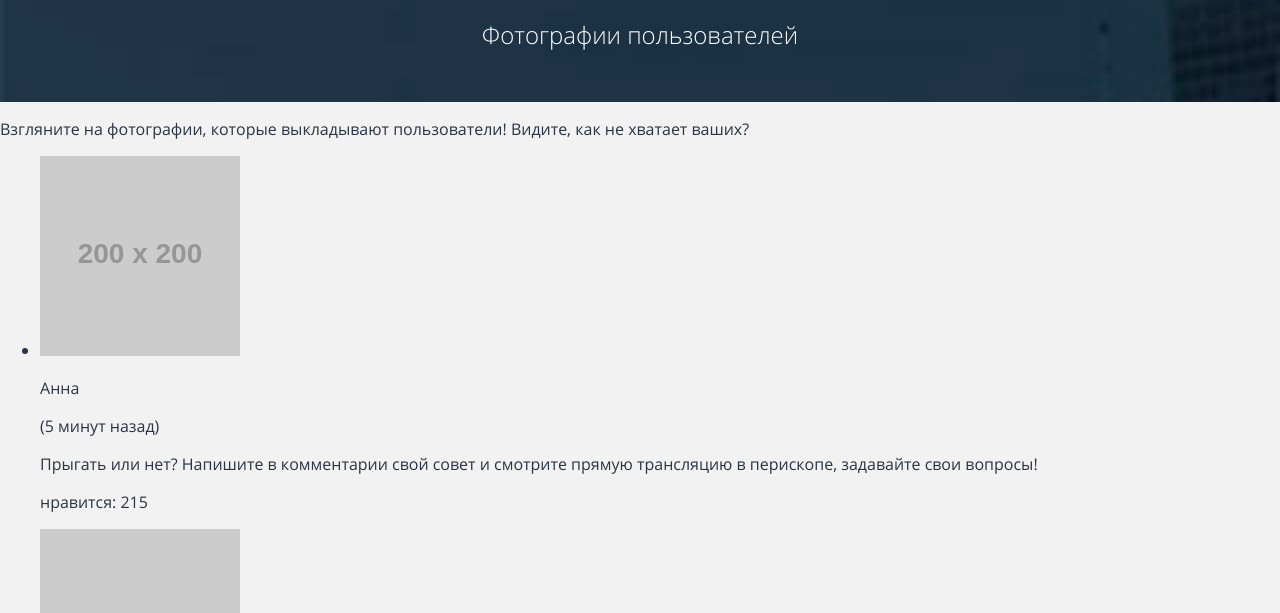
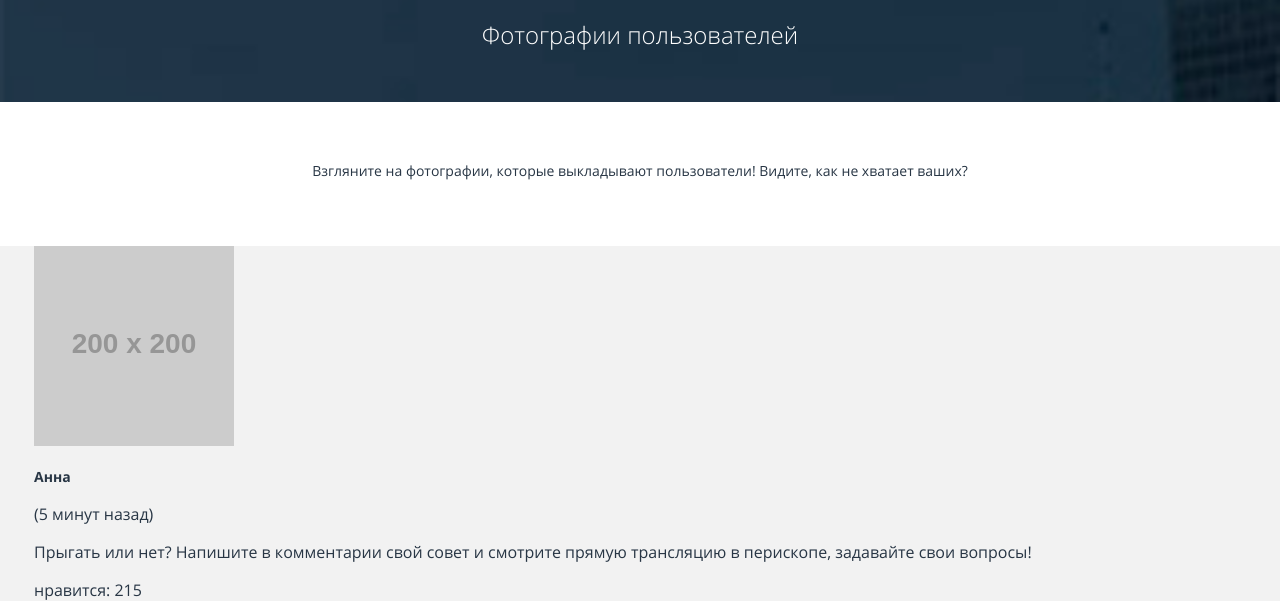
Before and after one commit to chylman/1517165-pink-21, a website: page source/photos.html in a window 1280 px wide. Shown: the part 328-941 px from the top of the page. Drawn offline with nearby package versions, Linux system fonts and the light colour scheme; files that its build step writes are made by us from their sources; placeholder pictures from the web are drawn by us.

Commit message:
Подправил ошибки

```diff
--- a/source/less/blocks/advantages.less
+++ b/source/less/blocks/advantages.less
@@ -29,8 +29,8 @@
   font-weight: bold;
   font-size: 18px;
   line-height: 24px;
+  text-align: center;
   color: @basic-black;
-  text-align: center;
 }
 
 .advantages__discription {
@@ -38,6 +38,6 @@
   font-weight: normal;
   font-size: 14px;
   line-height: 24px;
+  text-align: center;
   color: @basic-grayfont;
-  text-align: center;
 }
--- a/source/less/blocks/contacts.less
+++ b/source/less/blocks/contacts.less
@@ -19,8 +19,8 @@
   font-weight: bold;
   font-size: 18px;
   line-height: 25px;
+  text-align: center;
   color: @basic-grayfont;
-  text-align: center;
 }
 
 .contacts__discription a {
@@ -30,11 +30,11 @@
 
 .contacts__discription {
   margin: 0;
+  margin-bottom: 31px;
   font-style: normal;
   font-weight: 300;
   font-size: 24px;
   line-height: 33px;
   color: @basic-pink;
   text-align: center;
-  margin-bottom: 31px;
 }
--- a/source/less/blocks/contest.less
+++ b/source/less/blocks/contest.less
@@ -28,8 +28,8 @@
     font-weight: normal;
     font-size: 14px;
     line-height: 30px;
+    text-transform: uppercase;
     color: @basic-pink;
-    text-transform: uppercase;
   }
 
   &--advantages legend {
@@ -38,10 +38,10 @@
     text-align: center;
     font-style: normal;
     font-weight: normal;
+    text-transform: uppercase;
     font-size: 14px;
     line-height: 18px;
     color: @basic-pink;
-    text-transform: uppercase;
   }
 
   &--advantages label {
@@ -62,8 +62,8 @@
     font-weight: normal;
     font-size: 14px;
     line-height: 30px;
+    text-transform: uppercase;
     color: @basic-pink;
-    text-transform: uppercase;
   }
 
   &--change-application {
@@ -73,13 +73,13 @@
   &--change-application legend {
     padding-top: 42px;
     padding-bottom: 44px;
-    text-align: center;
     font-style: normal;
     font-weight: normal;
     font-size: 14px;
     line-height: 18px;
+    text-align: center;
+    text-transform: uppercase;
     color: @basic-pink;
-    text-transform: uppercase;
   }
 
   &--change-application label {
@@ -93,13 +93,13 @@
   &--emotion label {
     padding-top: 42px;
     padding-bottom: 44px;
-    text-align: center;
     font-style: normal;
     font-weight: normal;
     font-size: 14px;
     line-height: 18px;
+    text-align: center;
+    text-transform: uppercase;
     color: @basic-pink;
-    text-transform: uppercase;
   }
 
   &--emotion {
@@ -111,7 +111,9 @@
 .contest__phone-number,
 .contest__email {
   display: block;
+  box-sizing: border-box;
   width: 100%;
+  margin: 0;
   margin-top: 15px;
   margin-bottom: 25px;
   padding: 23px 20px;
--- a/source/less/blocks/download.less
+++ b/source/less/blocks/download.less
@@ -13,11 +13,11 @@
 .download__slogan {
   margin: 0;
   padding: 0;
-  text-align: center;
   color: @basic-white;
   font-size: 24px;
   line-height: 120%;
   font-weight: 300;
+  text-align: center;
 }
 
 .download__link-default {
@@ -26,13 +26,13 @@
   margin-top: 28px;
   margin-bottom: 38px;
   padding: 21px 39px;
-  text-decoration: none;
   color: @basic-white;
   border: 3px solid @basic-white;
   border-radius: 29px;
   font-weight: bold;
   font-size: 18px;
   line-height: 18px;
+  text-decoration: none;
 }
 
 .download__links-list {
--- a/source/less/blocks/intro.less
+++ b/source/less/blocks/intro.less
@@ -8,10 +8,10 @@
   .reset-h1();
   padding-top: 36px;
   padding-bottom: 51px;
-  text-align: center;
   font-style: normal;
   font-weight: 300;
   font-size: 24px;
   line-height: 33px;
+  text-align: center;
   color: @basic-white;
 }
--- a/source/less/blocks/main-navigation.less
+++ b/source/less/blocks/main-navigation.less
@@ -1,11 +1,9 @@
 .main-navigation__list {
-  margin: 0;
-  padding: 0;
+  .reset-ul();
   color: @basic-white;
   font-size: 18px;
   line-height: 32px;
   text-transform: uppercase;
-  .reset-ul();
 }
 
 .main-navigation__item {
@@ -17,11 +15,11 @@
 
 .main-navigation__item a {
   display: block;
-  text-decoration: none;
   color: @basic-white;
   font-size: 18px;
   line-height: 32px;
   font-weight: 700;
+  text-decoration: none;
 }
 
 .main-navigation__toggle {
--- a/source/less/blocks/modal.less
+++ b/source/less/blocks/modal.less
@@ -1,18 +1,18 @@
 .modal__title {
   .reset-h3();
-  text-align: center;
   font-style: normal;
   font-weight: bold;
   font-size: 18px;
   line-height: 24px;
+  text-align: center;
   color: @basic-black;
 }
 
 .modal__text {
-  text-align: center;
   font-style: normal;
   font-weight: normal;
   font-size: 14px;
   line-height: 24px;
+  text-align: center;
   color: @basic-grayfont;
 }
--- a/source/less/blocks/page-body.less
+++ b/source/less/blocks/page-body.less
@@ -1,8 +1,8 @@
 .page-body {
+  margin: 0;
+  padding: 0;
+  box-sizing: border-box;
   font-family: "OpenSans", "Arial", sans-serif;
   background-color: @basic-gray;
   color: @basic-grayfont;
-  margin: 0;
-  padding: 0;
-  box-sizing: border-box;
 }
--- a/source/less/blocks/page-header.less
+++ b/source/less/blocks/page-header.less
@@ -1,5 +1,5 @@
 .page-header {
-  background-color: @basic-darkgray;
   margin: 0;
   padding: 0;
+  background-color: @basic-darkgray;
 }
--- /dev/null
+++ b/source/less/blocks/photos.less
@@ -0,0 +1,35 @@
+.photos {
+  background-color: @basic-white;
+}
+
+.photos__description {
+  .reset-p();
+  padding-top: 54px;
+  padding-bottom: 60px;
+  text-align: center;
+  font-style: normal;
+  font-weight: normal;
+  font-size: 14px;
+  line-height: 30px;
+  color: @basic-grayfont;
+  background-color: @basic-white;
+}
+
+.photos__list {
+  .reset-ul();
+}
+
+.photos__item {
+  .reset-article();
+  padding-left: 17px;
+  padding-right: 10px;
+  background-color: @basic-gray;
+}
+
+.photos__name {
+  font-style: normal;
+  font-weight: bold;
+  font-size: 14px;
+  line-height: 24px;
+  color: @basic-grayfont;
+}
--- a/source/less/blocks/reviews.less
+++ b/source/less/blocks/reviews.less
@@ -9,22 +9,22 @@
 .reviews__title {
   margin-top: 50px;
   margin-bottom: 31px;
-  text-align: center;
   font-style: normal;
   font-weight: bold;
   font-size: 18px;
   line-height: 30px;
+  text-align: center;
   color: @basic-black;
 }
 
 .reviews__text {
   margin: 0;
   margin-bottom: 44px;
-  text-align: center;
   font-style: normal;
   font-weight: normal;
   font-size: 14px;
   line-height: 30px;
+  text-align: center;
   color: @basic-grayfont;
 }
 
--- a/source/less/blocks/social.less
+++ b/source/less/blocks/social.less
@@ -11,8 +11,8 @@
 .social__item {
   width: 48px;
   height: 48px;
+  opacity: 0.1;
   background: @basic-white;
-  opacity: 0.1;
   border: 3px solid @basic-grayfont;
   border-radius: 50%;
 }
--- a/source/less/reset-mixins.less
+++ b/source/less/reset-mixins.less
@@ -52,3 +52,8 @@
   padding: 0;
   border: none;
 }
+
+.reset-article {
+  padding: 0;
+  margin: 0;
+}
--- a/source/less/style.less
+++ b/source/less/style.less
@@ -16,3 +16,4 @@
 @import "blocks/intro.less";
 @import "blocks/contest.less";
 @import "blocks/modal.less";
+@import "blocks/photos.less";
```
Also changed, not shown: source/index.html (+3 -3 lines).
